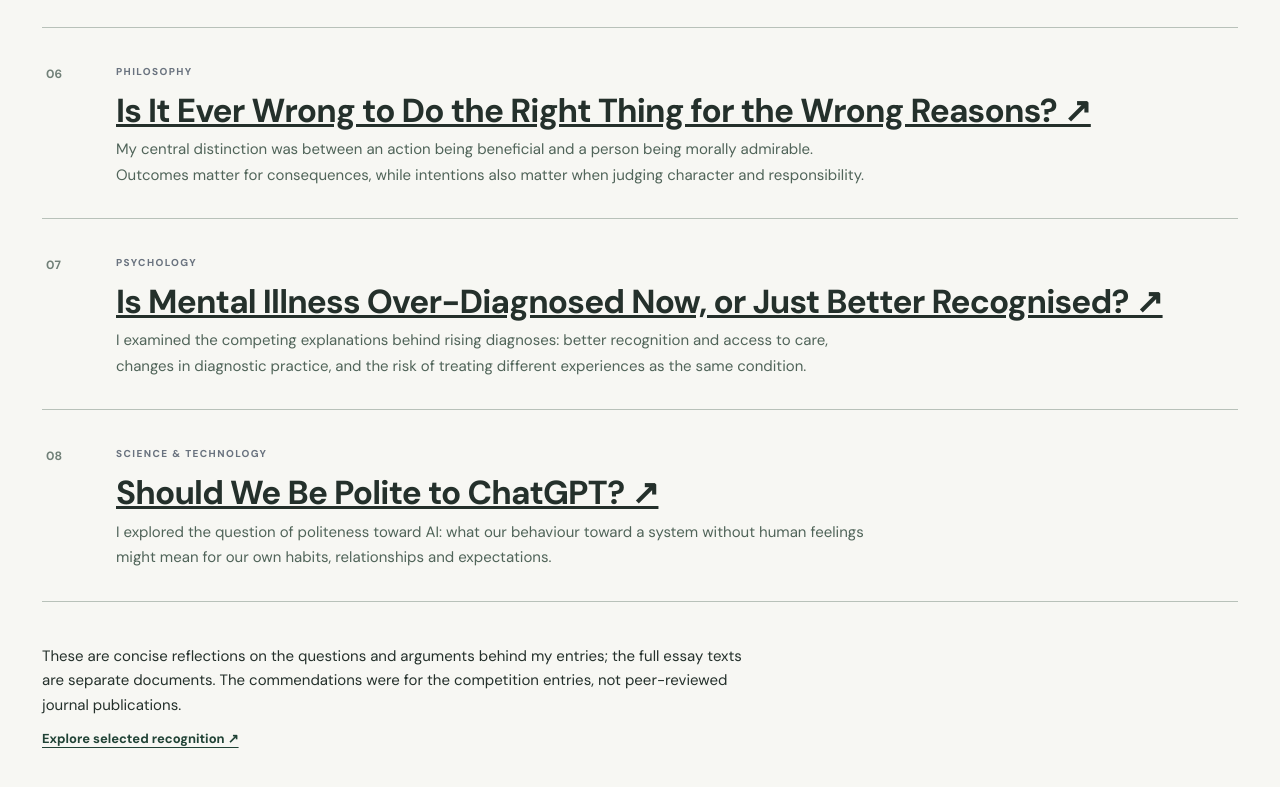
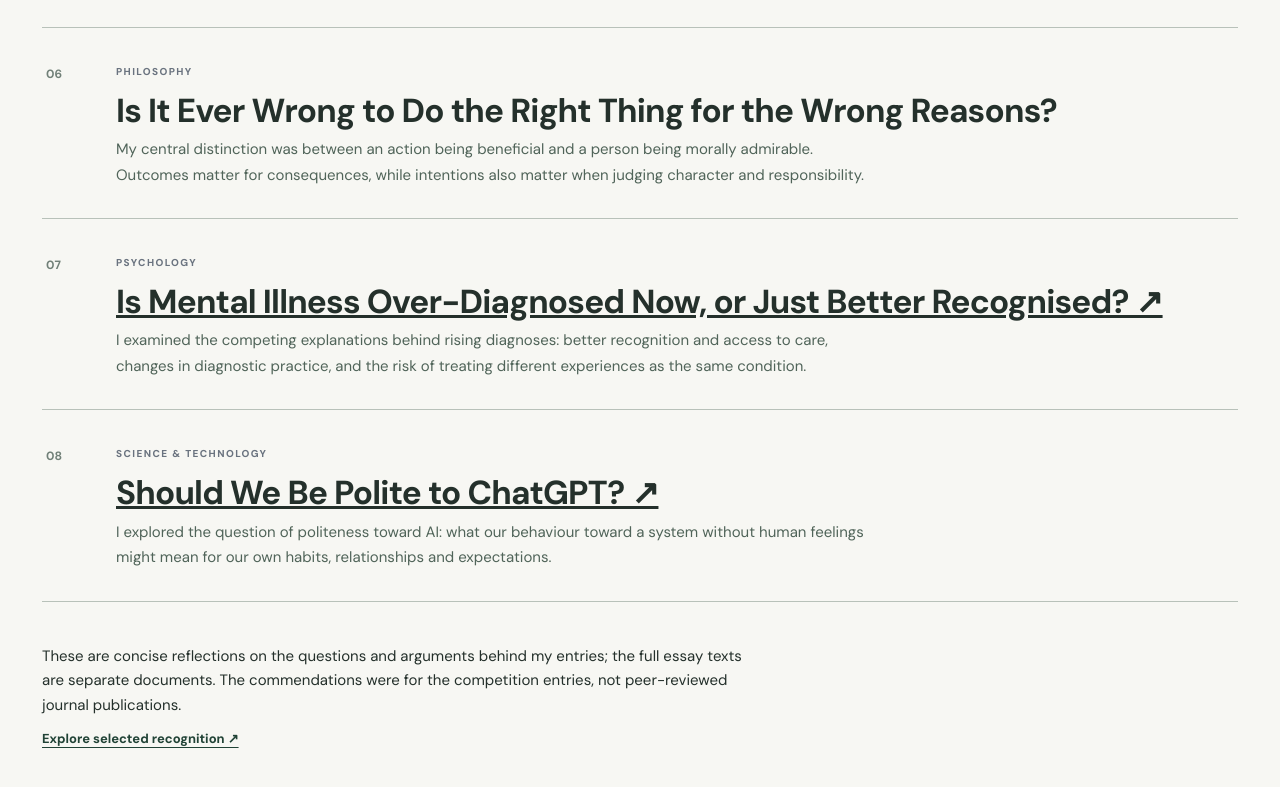
Before and after one commit to karanaggarwal008/karanaggarwal008.github.io, a plain HTML site: page john-locke-2026.html in a window 1280 px wide. Shown: the part 1907-2694 px from the top of the page. Drawn offline with Linux system fonts and the light colour scheme.

Commit message:
second commit remove john locke philosophy

```diff
--- a/john-locke-2026.html
+++ b/john-locke-2026.html
@@ -92,7 +92,7 @@
                 </article>
                 <article class="essay-entry"><span class="essay-index">06</span>
                     <div><span class="overline">PHILOSOPHY</span>
-                        <h2><a href="john-locke-philosophy-1.html">Is It Ever Wrong to Do the Right Thing for the Wrong Reasons? ↗</a></h2>
+                        <h2>Is It Ever Wrong to Do the Right Thing for the Wrong Reasons? </h2>
                         <p>My central distinction was between an action being beneficial and a person being morally
                             admirable. Outcomes matter for consequences, while intentions also matter when judging
                             character and responsibility.</p>
```
